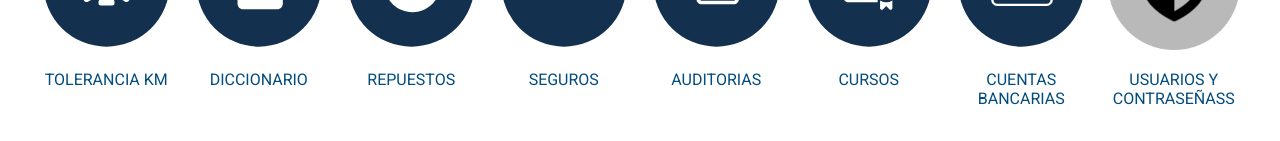
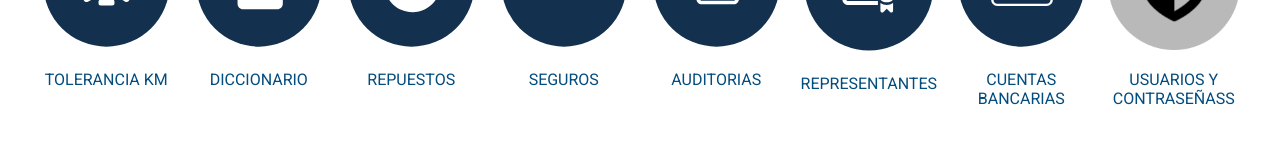
Before and after one commit to Rodrilundain/index.callcenter, a plain HTML site: page index.html in a window 1280 px wide. Shown: the part 835-976 px from the top of the page. Drawn offline with Linux system fonts and the light colour scheme.

Commit message:
Update index.html

```diff
--- a/index.html
+++ b/index.html
@@ -179,9 +179,9 @@
 
 					<div class="icon">
 
-						<a href="https://novedadesfiancarcom.wordpress.com/2024/08/22/capacitate/" target="_blank"><img src="img/Cursos.svg" width="150" height="150" title="Cursos">
+						<a href="https://novedadesfiancarcom.wordpress.com/representantes-de-marcas/" target="_blank"><img src="img/Cursos.svg" width="150" height="150" title="Representantes">
 
-						<p>CURSOS</p></a>
+						<p>REPRESENTANTES</p></a>
 
 					</div>
 
```
